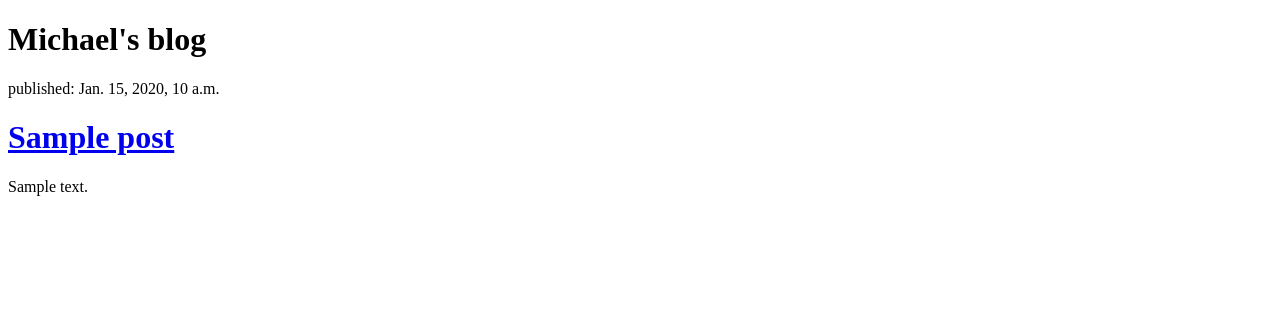
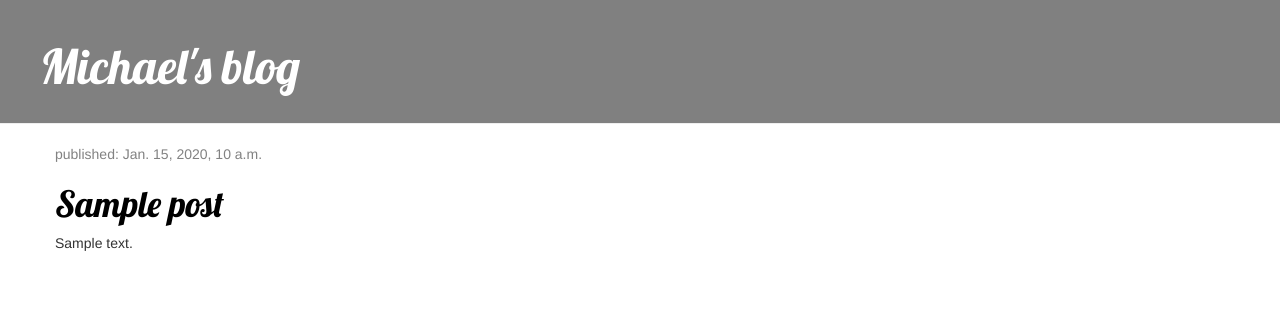
Before and after one commit to cyclicalwand/my-first-blog, a Django app: template blog/templates/blog/post_list.html in a window 1280 px wide. Shown: the top 322 px of the page. Run offline with Django 3.2, Linux system fonts and the light colour scheme; the template is opened without the code that fills it: values that come from a table or form of the project are taken from there, others are empty; tables that the repository leaves empty hold one stand-in row (values such as "Sample post"); some libraries are stand-ins or nearby versions.

Commit message:
Added views, templates and css2

```diff
--- /dev/null
+++ b/blog/static/css/blog.css
@@ -0,0 +1,51 @@
+@charset "UTF-8";
+@import url(font-awesome.min.css);
+@import url("http://fonts.googleapis.com/css?family=Open+Sans:400,400italic,600,600italic,800,800italic");
+@import url("http://fonts.googleapis.com/css?family=Lobster&subset=latin,latin-ext");
+
+.page-header {
+    background-color: grey;
+    margin-top: 0;
+    padding: 20px 20px 20px 40px;
+}
+
+.page-header h1, .page-header h1 a, .page-header h1 a:visited, .page-header h1 a:active {
+    color: #ffffff;
+    font-size: 36pt;
+    text-decoration: none;
+}
+
+.content {
+    margin-left: 40px;
+}
+
+h1, h2, h3, h4 {
+    font-family: 'Lobster', cursive;
+}
+
+.date {
+    color: #828282;
+}
+
+.save {
+    float: right;
+}
+
+.post-form textarea, .post-form input {
+    width: 100%;
+}
+
+.top-menu, .top-menu:hover, .top-menu:visited {
+    color: #ffffff;
+    float: right;
+    font-size: 26pt;
+    margin-right: 20px;
+}
+
+.post {
+    margin-bottom: 70px;
+}
+
+.post h1 a, .post h1 a:visited {
+    color: #000000;
+}
--- /dev/null
+++ b/blog/templates/blog/base.html
@@ -0,0 +1,22 @@
+{% load static %}
+<html>
+    <head>
+        <title>Michael's blog</title>
+        <link rel="stylesheet" href="//maxcdn.bootstrapcdn.com/bootstrap/3.2.0/css/bootstrap.min.css">
+        <link rel="stylesheet" href="//maxcdn.bootstrapcdn.com/bootstrap/3.2.0/css/bootstrap-theme.min.css">
+        <link rel="stylesheet" href="{% static 'css/blog.css' %}">
+    </head>
+    <body>
+    <div class="page-header">
+        <h1><a href="/">Michael's blog</a></h1>
+    </div>
+    <div class="content container">
+        <div class="row">
+            <div class="col-md-8">
+            {% block content %}
+            {% endblock %}
+            </div>
+        </div>
+    </div>
+</body>
+</html>
--- a/blog/templates/blog/post_list.html
+++ b/blog/templates/blog/post_list.html
@@ -1,20 +1,13 @@
-<!DOCTYPE html>
-<html lang="en" dir="ltr">
-  <head>
-    <meta charset="utf-8">
-    <title>Michael's blog</title>
-  </head>
-  <body>
-    <div>
-      <h1>Michael's blog</h1>
-    </div>
-      {% for post in posts %}
-      <div>
-        <p>published: {{ post.published_date }}</p>
-        <h1><a href="#">{{ post.title }}</a></h1>
-        <p>{{ post.text|linebreaksbr }}</p>
-      </div>
-      {% endfor %}
-    </div>
-  </body>
-</html>
+{% extends 'blog/base.html' %}
+
+{% block content %}
+    {% for post in posts %}
+        <div class="post">
+            <div class="date">
+                <p>published: {{ post.published_date }}</p>
+            </div>
+              <h1><a href="{% url 'post_detail' pk=post.pk %}">{{ post.title }}</a></h1>
+              <p>{{ post.text|linebreaksbr }}</p>
+        </div>
+          {% endfor %}
+{% endblock %}
--- a/blog/urls.py
+++ b/blog/urls.py
@@ -2,5 +2,6 @@ from django.urls import path
 from . import views
 
 urlpatterns = [
-    path('', views.post_list, name='post_list')
+    path('', views.post_list, name='post_list'),
+    path('post/<int:pk>/', views.post_detail, name='post_detail'),
 ]
--- a/blog/views.py
+++ b/blog/views.py
@@ -1,4 +1,4 @@
-from django.shortcuts import render
+from django.shortcuts import render, get_object_or_404
 from django.utils import timezone
 from .models import Post
 
@@ -6,4 +6,8 @@ def post_list(request):
     posts = Post.objects.filter(published_date__lte=timezone.now()).order_by('published_date')
     return render(request, 'blog/post_list.html', {'posts': posts})
 
+def post_detail(request, pk):
+    post = get_object_or_404(Post, pk=pk)
+    return render(request, 'blog/post_detail.html', {'post': post})
+
 # Create your views here.
```
Also changed, not shown: blog/templates/blog/post_detail.html (added, +13 -0 lines).
